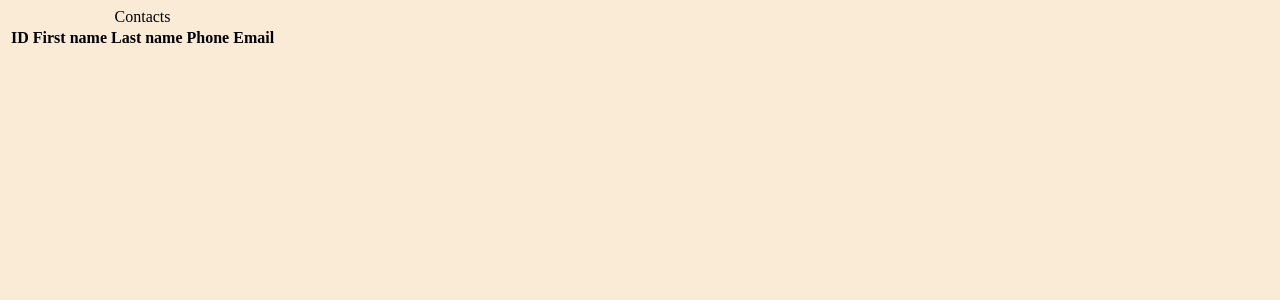
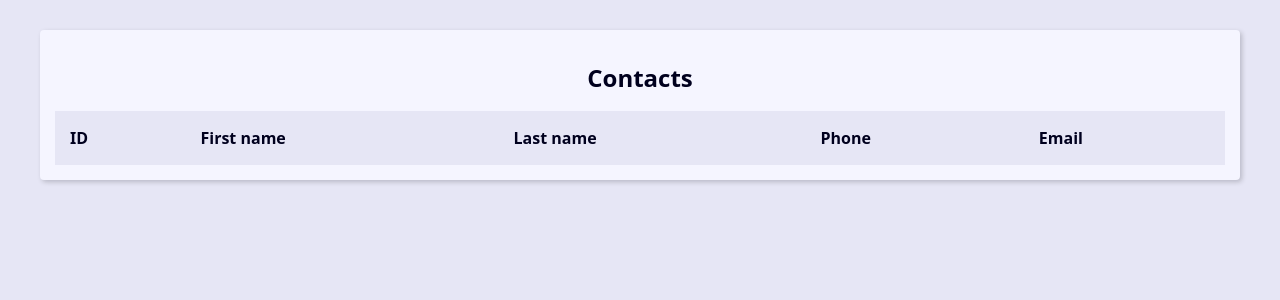
Before and after one commit to lucassmtt/DjangoAgenda, a Django app: page / in a window 1280 px wide. Shown: the top 300 px of the page. Run offline with Django 4.2, Linux system fonts and the light colour scheme; data that the repository does not hold is empty.

Commit message:
Return contact with base in your id and render one template with info....

```diff
--- a/base_static/global/css/style.css
+++ b/base_static/global/css/style.css
@@ -1,3 +1,314 @@
-body{
-    background-color: antiquewhite;
-}
+:root {
+    --spacing: 1.5rem;
+    --link-dark-color: rgb(0, 83, 134);
+    --link-light-color: rgb(156, 217, 255);
+    --clr-white: rgb(245, 245, 255);
+    --clr-black: rgb(0, 0, 30);
+    --clr-light-gray: rgb(230, 230, 245);
+    --clr-dark-shadow-5: rgba(0, 0, 10, 5%);
+    --clr-dark-shadow-10: rgba(0, 0, 10, 10%);
+    --clr-dark-shadow-20: rgba(0, 0, 10, 20%);
+    --clr-light-shadow-5: rgba(200, 200, 255, 5%);
+    --clr-light-shadow-10: rgba(200, 200, 255, 10%);
+    --clr-light-shadow-20: rgba(200, 200, 255, 20%);
+    --main-page-width: 120rem;
+    --table-min-width: 60rem;
+    --biggest-font-size: 5rem;
+    --bigger-font-size: 4rem;
+    --big-font-size: 3.2rem;
+    --medium-font-size: 2.4rem;
+    --small-font-size: 1.6rem;
+    --smaller-font-size: 1.4rem;
+    --smallest-font-size: 1.2rem;
+    --transition-fast: 300ms;
+    --transition-medium: 600ms;
+    --transition-slow: 1s;
+    --default-border-radius: 4px;
+  }
+
+  *,
+  *::before,
+  *::after {
+    margin: 0;
+    padding: 0;
+    box-sizing: border-box;
+  }
+
+  html {
+    font-size: 62.5%;
+  }
+
+  body {
+    font-family: system-ui, -apple-system, BlinkMacSystemFont, 'Segoe UI', Roboto,
+      Oxygen, Ubuntu, Cantarell, 'Open Sans', 'Helvetica Neue', sans-serif;
+    line-height: 1.5;
+    font-size: var(--small-font-size);
+    color: var(--clr-black);
+    -webkit-font-smoothing: antialiased;
+    background: var(--clr-light-gray);
+  }
+
+  img,
+  svg {
+    display: block;
+    max-width: 100%;
+  }
+
+  .header {
+    background: var(--clr-black);
+    padding: var(--spacing);
+    box-shadow: 0 5px 10px 2px var(--clr-dark-shadow-20);
+    z-index: 1;
+    position: relative;
+  }
+
+  .header-heading {
+    font-size: var(--biggest-font-size);
+    text-align: center;
+  }
+
+  .header-link {
+    color: var(--link-light-color);
+    text-decoration: none;
+    transition: filter var(--transition-fast) ease-in-out;
+  }
+
+  .header-link:hover {
+    filter: brightness(70%);
+  }
+
+  .menu {
+    margin: var(--spacing);
+  }
+
+  .menu-list {
+    list-style: none;
+    display: flex;
+    justify-content: center;
+    flex-flow: row wrap;
+  }
+
+  .menu-link {
+    display: block;
+    padding: var(--spacing);
+    color: var(--link-light-color);
+    text-decoration: none;
+    transition: background-color var(--transition-fast) ease-in-out;
+    border-radius: var(--default-border-radius);
+  }
+
+  .menu-link:hover {
+    background: var(--clr-light-shadow-10);
+  }
+
+  .content {
+    max-width: var(--main-page-width);
+    margin: calc(var(--spacing) * 2) auto;
+    padding: var(--spacing);
+    background: var(--clr-white);
+    box-shadow: 2px 2px 5px var(--clr-dark-shadow-20);
+    border-radius: var(--default-border-radius);
+  }
+
+  .responsive-table {
+    width: 100%;
+    overflow-x: auto;
+  }
+
+  .contacts-table {
+    width: 100%;
+    min-width: var(--table-min-width);
+    border-collapse: collapse;
+  }
+
+  .table-caption {
+    font-size: var(--medium-font-size);
+    font-weight: bold;
+    padding: var(--spacing);
+  }
+
+  .table-row {
+    text-align: left;
+    text-overflow: ellipsis;
+    transition: background-color var(--transition-fast) ease-in-out;
+  }
+
+  .table-row:nth-of-type(2n) {
+    background: var(--clr-dark-shadow-5);
+  }
+
+  .table-row:not(.table-row-header):hover {
+    background: var(--clr-dark-shadow-10);
+  }
+
+  .table-row-header {
+    background: var(--clr-light-gray);
+    color: var(--clr-black);
+  }
+
+  .table-cel,
+  .table-header {
+    padding: var(--spacing);
+  }
+
+  .table-link {
+    color: var(--link-dark-color);
+    transition: color var(--transition-fast) ease-in-out;
+    text-decoration: none;
+  }
+
+  .table-link:hover {
+    color: var(--clr-black);
+  }
+
+  @media (min-width: 600px) {
+    .single-contact {
+      max-width: 80%;
+      margin: calc(var(--spacing) * 2) auto;
+    }
+  }
+
+  .single-contact h1 {
+    margin: 1rem 0;
+  }
+
+  .single-contact p {
+    margin: 1rem 0;
+  }
+
+  .pagination {
+    margin-top: var(--spacing);
+    display: flex;
+    justify-content: center;
+    padding: calc(var(--spacing) * 0.8);
+    font-size: var(--small-font-size);
+  }
+
+  .pagination .step-links {
+    display: flex;
+    gap: calc(var(--spacing) * 0.8);
+  }
+
+  .pagination .step-links a {
+    color: var(--link-dark-color);
+    transition: color var(--transition-fast) ease-in-out;
+    text-decoration: none;
+    display: block;
+  }
+
+  .search {
+    display: flex;
+    justify-content: center;
+  }
+
+  .search-input {
+    font-size: var(--medium-font-size);
+    padding: 1rem 2rem;
+    width: 100%;
+    max-width: 32rem;
+    border-radius: var(--default-border-radius);
+    border: 1px solid var(--link-light-color);
+  }
+
+  .search-input:focus {
+    box-shadow: 0 0 15px var(--link-light-color);
+  }
+
+  .message {
+    max-width: 600px;
+    margin: var(--spacing) auto;
+    margin-top: calc(var(--spacing) * 2);
+    padding: var(--spacing);
+    text-align: center;
+    border-radius: var(--default-border-radius);
+    font-size: var(--smaller-font-size);
+  }
+
+  .message.success {
+    background: rgba(0, 255, 0, 0.3);
+    border: 1px solid rgba(0, 255, 0, 90%);
+  }
+
+  .message.error {
+    background: rgba(255, 0, 0, 0.3);
+    border: 1px solid rgba(255, 0, 0, 90%);
+  }
+
+  .message.warning {
+    background: rgba(255, 255, 0, 0.3);
+    border: 1px solid rgba(255, 255, 0, 90%);
+  }
+
+  .form-wrapper {
+    max-width: 60rem;
+    margin: var(--spacing) auto;
+  }
+
+  .form-content {
+    margin: var(--spacing) 0;
+  }
+
+  .form-group {
+    display: flex;
+    flex-direction: column;
+    padding-bottom: var(--spacing);
+  }
+  .errorlist {
+    list-style: none;
+    font-size: var(--smaller-font-size);
+    color: tomato;
+  }
+  .errorlist.nonfield {
+    color: inherit;
+  }
+
+  .form-group p {
+    margin: 1em 0;
+  }
+
+  .form-group .help-text,
+  .form-group .help-text ~ ul {
+    margin: 0;
+    font-size: var(--smallest-font-size);
+    list-style: none;
+  }
+
+  .form-group input,
+  .form-group textarea,
+  .form-group select {
+    padding: 1rem;
+    border-radius: var(--default-border-radius);
+    border: 1px solid var(--link-dark-color);
+  }
+
+  .form-group input:focus,
+  .form-group textarea:focus,
+  .form-group select:focus {
+    outline: none;
+    box-shadow: 0 0 5px var(--link-dark-color);
+  }
+
+  .form-group label {
+    font-size: var(--smaller-font-size);
+  }
+
+  .btn {
+    background-color: var(--link-dark-color);
+    color: var(--clr-white);
+    font-weight: bold;
+    border: none;
+    padding: 1rem 2rem;
+    border-radius: var(--default-border-radius);
+    cursor: pointer;
+    transition: filter var(--transition-fast) ease-in-out;
+  }
+
+  .btn:hover {
+    filter: brightness(90%);
+  }
+
+  .btn:focus,
+  .btn:active {
+    filter: brightness(80%);
+    box-shadow: 0 0 5px var(--link-dark-color);
+  }
--- a/contact/templates/contact/index.html
+++ b/contact/templates/contact/index.html
@@ -19,7 +19,7 @@
                 {% for contact in contacts %}
                     <tr class="table-row">
                         <td class="table-cel">
-                            <a class="table-link" href="#">
+                            <a class="table-link" href="{% url 'contact:contact_view' contact.id %}">
                                 {{ contact.id }}
                             </a>
                         </td>
--- a/contact/urls.py
+++ b/contact/urls.py
@@ -6,5 +6,6 @@ app_name = 'contact'
 
 
 urlpatterns = [
-    path('', views.index_view, name='index')
+    path('<int:contact_id>/', views.contact_view, name='contact_view'),
+    path('', views.index_view, name='index'),
 ]
--- a/contact/views/contact_views.py
+++ b/contact/views/contact_views.py
@@ -1,10 +1,11 @@
-from django.shortcuts import render
+from django.shortcuts import render, get_object_or_404
+from django.http import Http404
 
 from contact.models import Contact
 
 
 def index_view(request):
-    contacts = Contact.objects.all()
+    contacts = Contact.objects.filter(show=True).order_by('-id')[:10]
 
     context = {
         'contacts': contacts
@@ -15,3 +16,33 @@ def index_view(request):
         template_name='contact/index.html',
         context=context
     )
+
+
+def contact_view(request, contact_id):
+    """
+        We can raise an exception with this way:
+
+    try:
+        contact = Contact.objects.get(pk=contact_id)
+        context = {
+            'contact': contact
+        }
+        return render(
+            request,
+            'contact/contact.html',
+            context
+        )
+    except Contact.DoesNotExist:
+        raise Http404
+
+        Or like this:
+    """
+    contact = get_object_or_404(Contact, pk=contact_id, show=True)
+    # contact = get_object_or_404(Contact.objects.filter(pk=contact_id, show=True)) We can put the manager
+    return render(
+        request,
+        'contact/contact.html',
+        {
+            'contact': contact
+        }
+    )
```
Also changed, not shown: contact/templates/contact/contact.html (added, +15 -0 lines).
